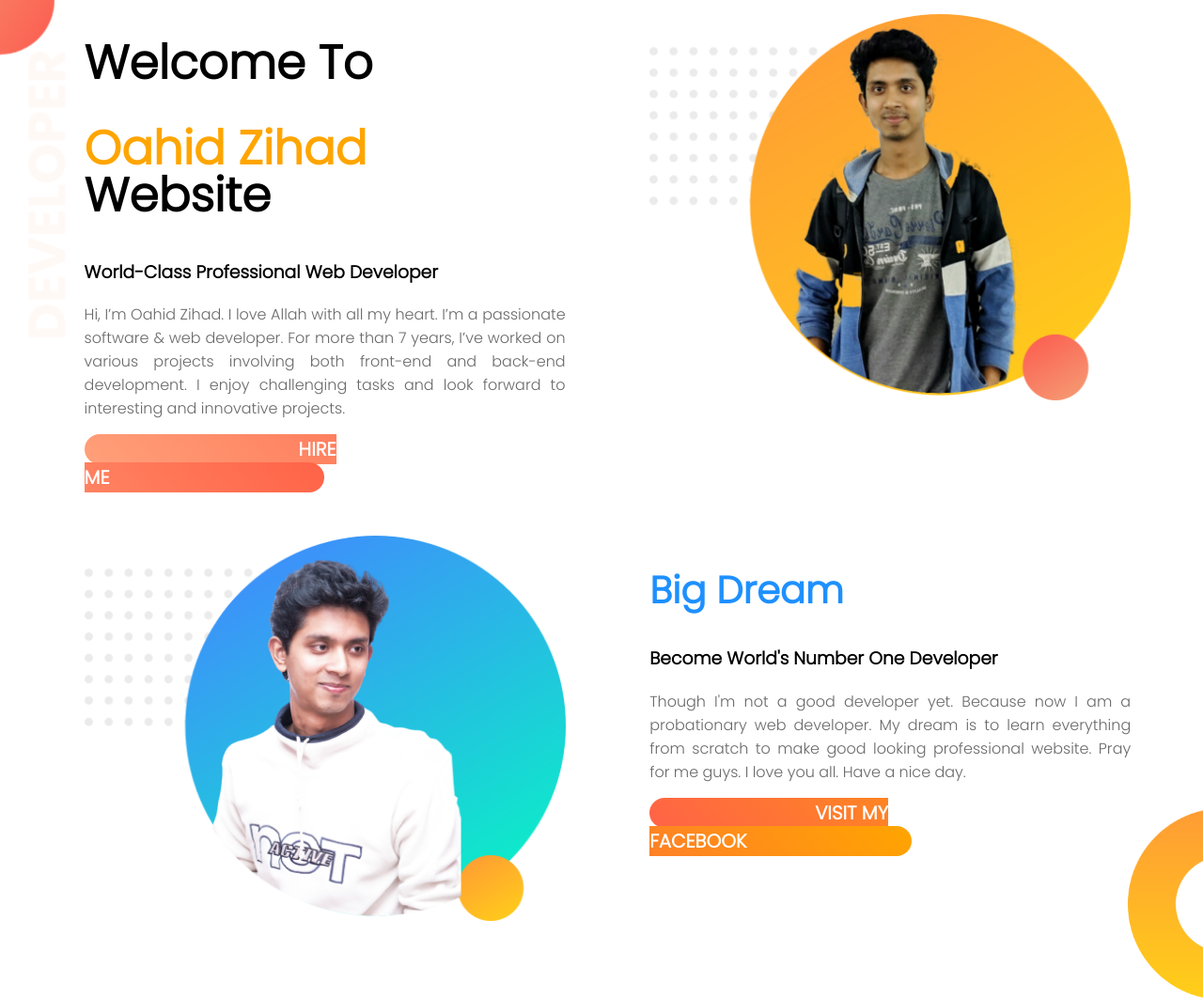
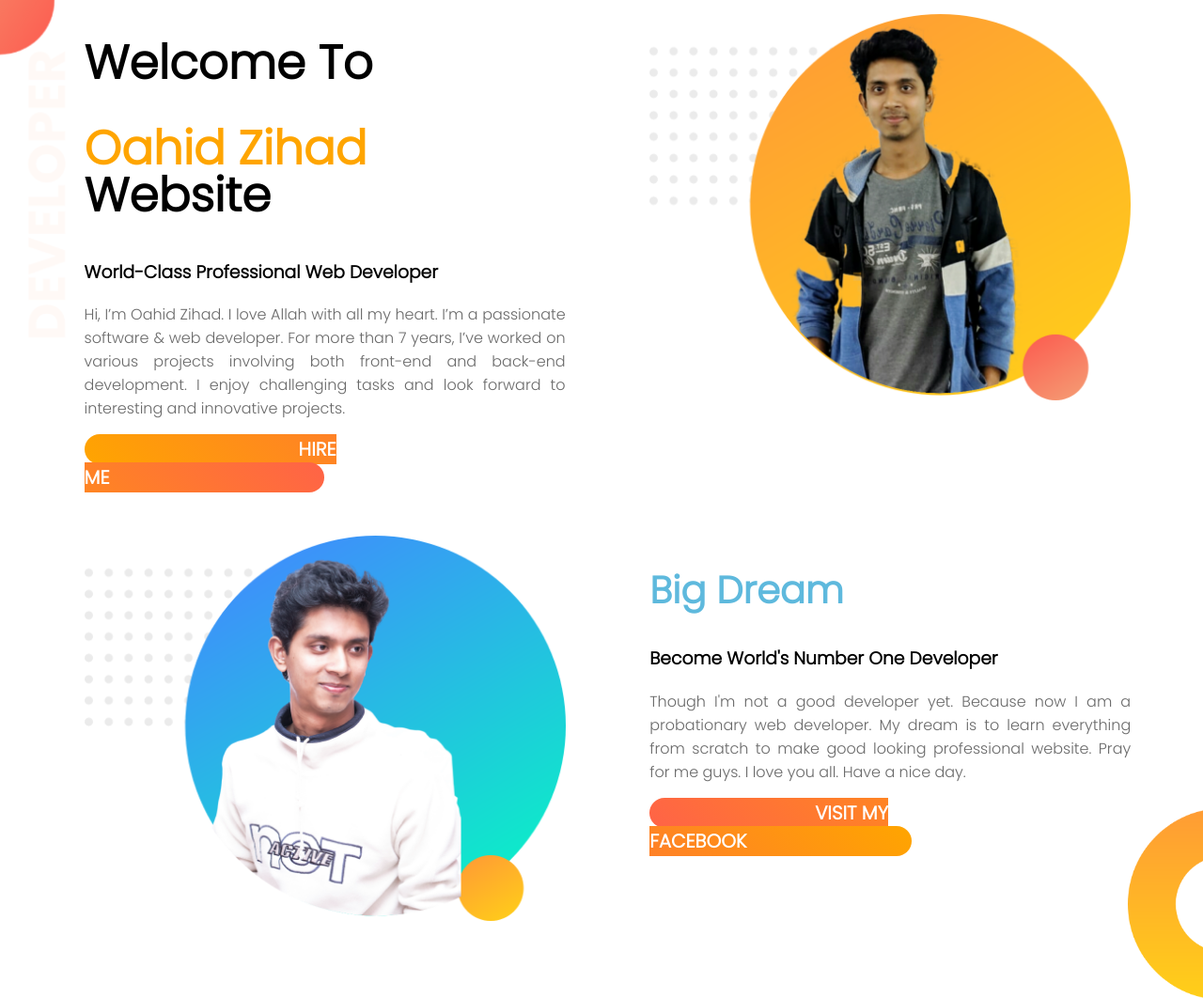
Before and after one commit to OahidZihad/web-portfolio, a plain HTML site: page index.html in a window 1280 px wide. Shown: the top 1062 px of the page at 94% size. Drawn offline with Linux system fonts and the light colour scheme.

Commit message:
some changes

```diff
--- a/style.css
+++ b/style.css
@@ -11,7 +11,7 @@ h2 {
   line-height: 50px;
 }
 .h2-color {
-  color: dodgerblue;
+  color: rgb(94, 185, 221);
 }
 .name-highlight {
   color: orange;
@@ -35,7 +35,7 @@ section {
 }
 .link-button {
   text-decoration: none;
-  background-image: linear-gradient(45deg, lightSalmon, tomato);
+  background-image: linear-gradient(45deg, orange, tomato);
   padding: 2px 228px;
   border-radius: 30px;
   color: white;
```
